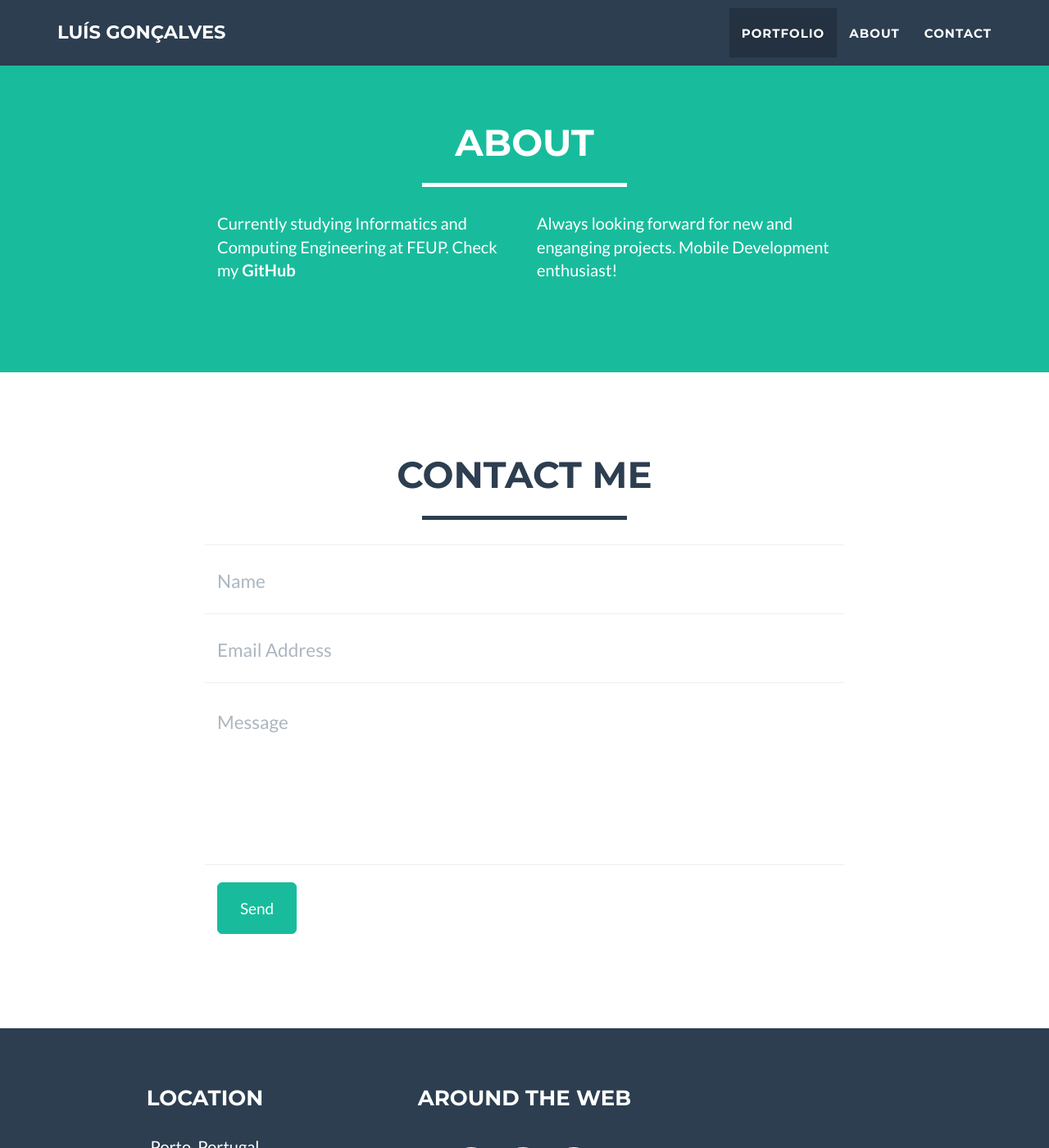
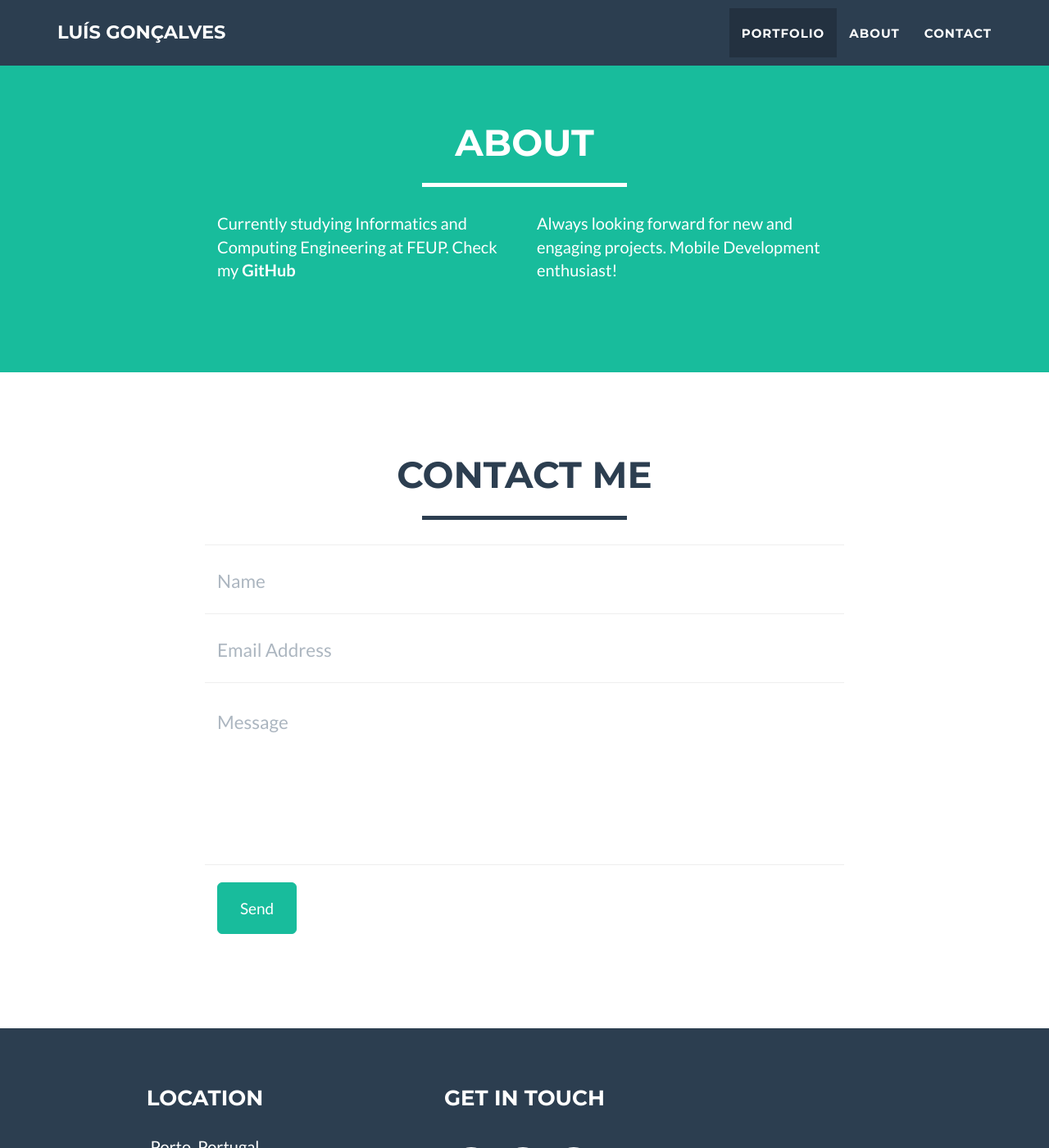
Before and after one commit to Asura14/asura14.github.com, a Jekyll site: the page built from index.html, in a window 1280 px wide and 1400 px high, scrolled down 1326 px. Shown: the whole window at 82% size. Built offline with Jekyll 4.4.1, drawn with Linux system fonts in a browser that asks for light colours.

Commit message:
more fixs

```diff
--- a/_config.yml
+++ b/_config.yml
@@ -32,7 +32,7 @@ color:
 # Footer settings
 footer:
   location: Location
-  social: Around the Web
+  social: Get in touch
 
 # Social networks usernames (many more available: google-plus, flickr, dribbble, pinterest, instagram, tumblr, linkedin, etc.)
 social:
--- a/_includes/about.html
+++ b/_includes/about.html
@@ -12,7 +12,7 @@
                     <p>Currently studying Informatics and Computing Engineering at FEUP. Check my <a href="https://github.com/Asura14/">GitHub</a> </p>
                 </div>
                 <div class="col-lg-4">
-                    <p> Always looking forward for new and enganging projects. Mobile Development enthusiast! </p>
+                    <p> Always looking forward for new and engaging projects. Mobile Development enthusiast! </p>
                 </div>
             </div>
         </div>
```
